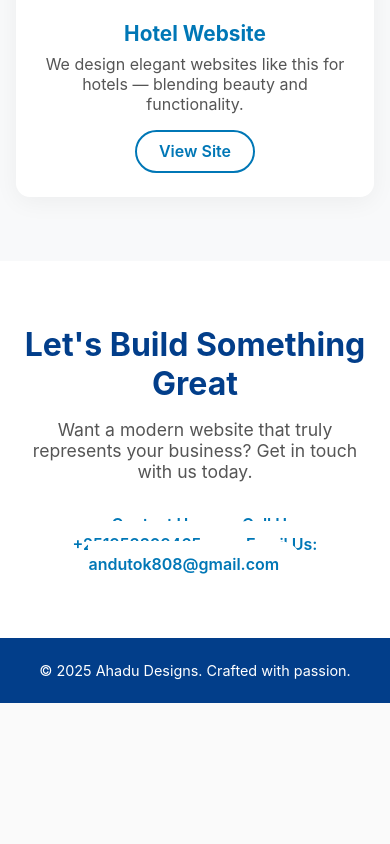
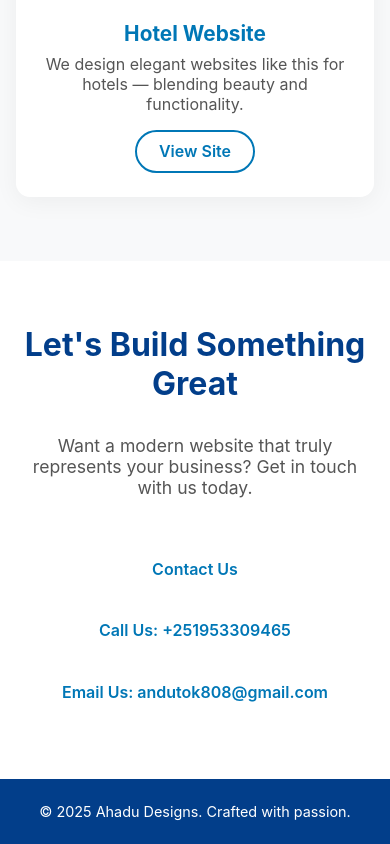
Before and after one commit to Anduamlak-Baye/work-portofolio, a React (Vite) app: page / in a window 390 px wide. Shown: the part 1863-2707 px from the top of the page. Before the commit the page ends 2566 px from the top, so only its background shows below. Built offline with nearby package versions, Linux system fonts and the light colour scheme.

Commit message:
Fix contact page bug for mobiles

```diff
--- a/src/App.css
+++ b/src/App.css
@@ -310,6 +310,12 @@ footer {
   .work-card img {
     height: 180px;
   }
+
+  .contact{
+    display: flex;
+    flex-direction: column;
+    gap: 1rem;
+  }
 }
 
 
```
